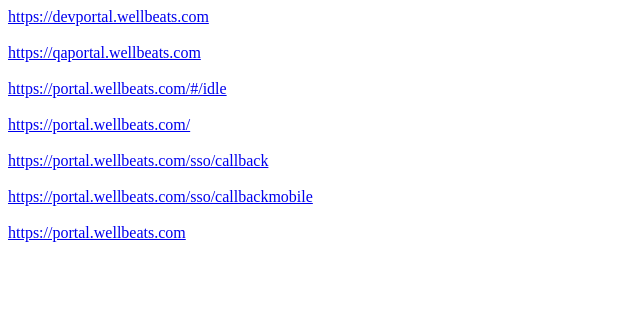
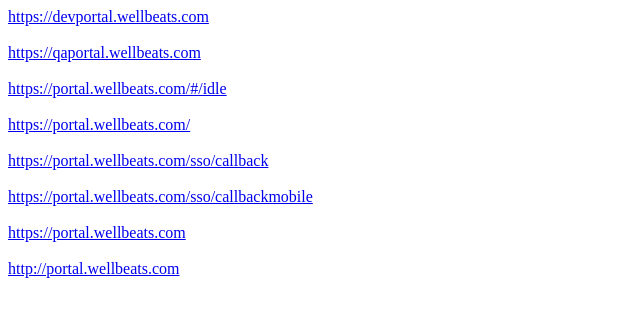
Before and after one commit to kanderson-wellbeats/kanderson-wellbeats.github.io, a plain HTML site: page index.html in a window 1280 px wide. Shown: the whole page, without its empty margins (0-640 px from the left). Drawn offline with Linux system fonts and the light colour scheme.

Commit message:
Update index.html

```diff
--- a/index.html
+++ b/index.html
@@ -13,5 +13,7 @@
 <a href="https://portal.wellbeats.com/sso/callbackmobile">https://portal.wellbeats.com/sso/callbackmobile</a>
 <br/><br/>
 <a href="https://portal.wellbeats.com">https://portal.wellbeats.com</a>
+<br/><br/>
+<a href="http://portal.wellbeats.com">http://portal.wellbeats.com</a>
 </body>
 </html>
```
